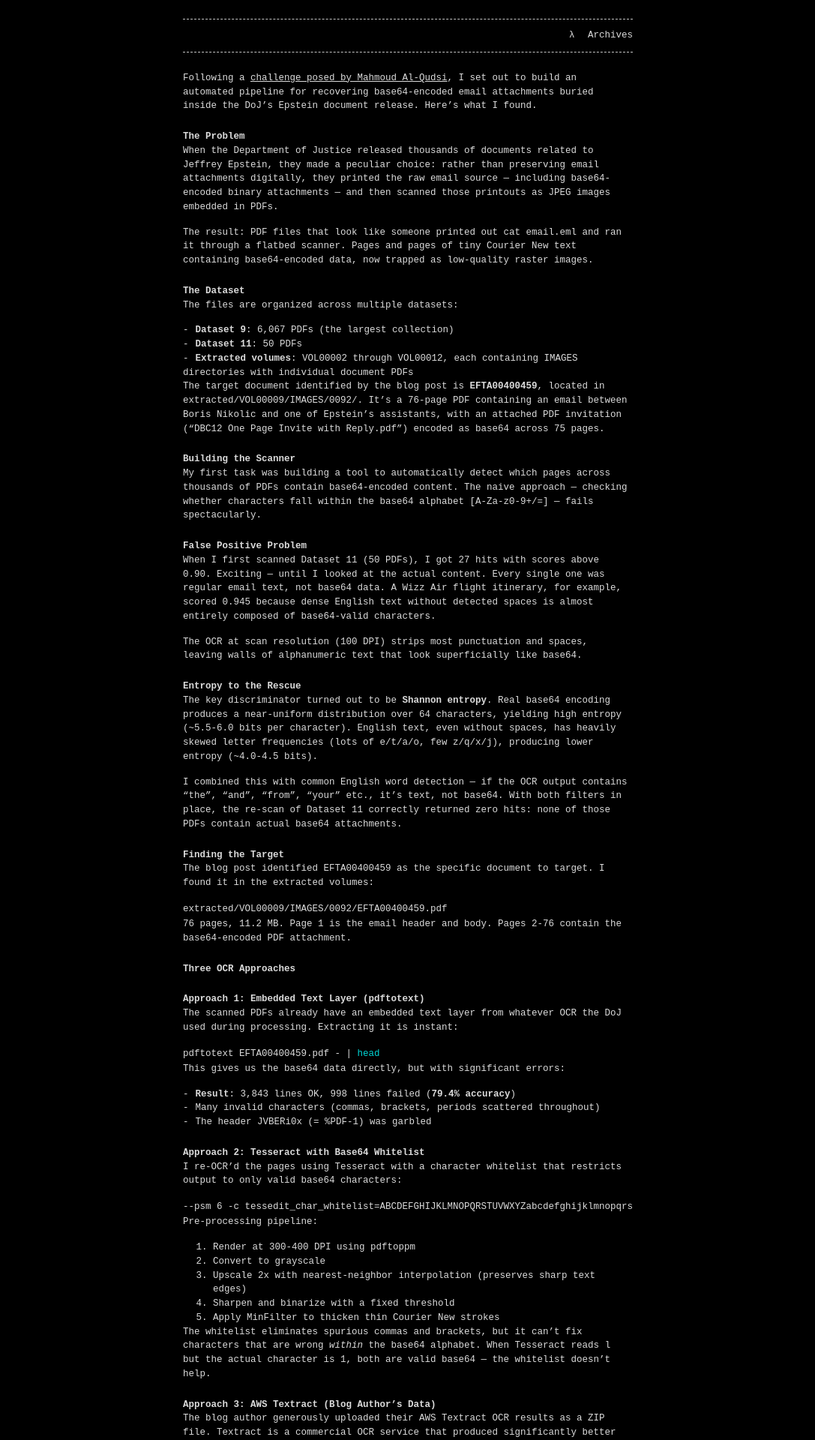
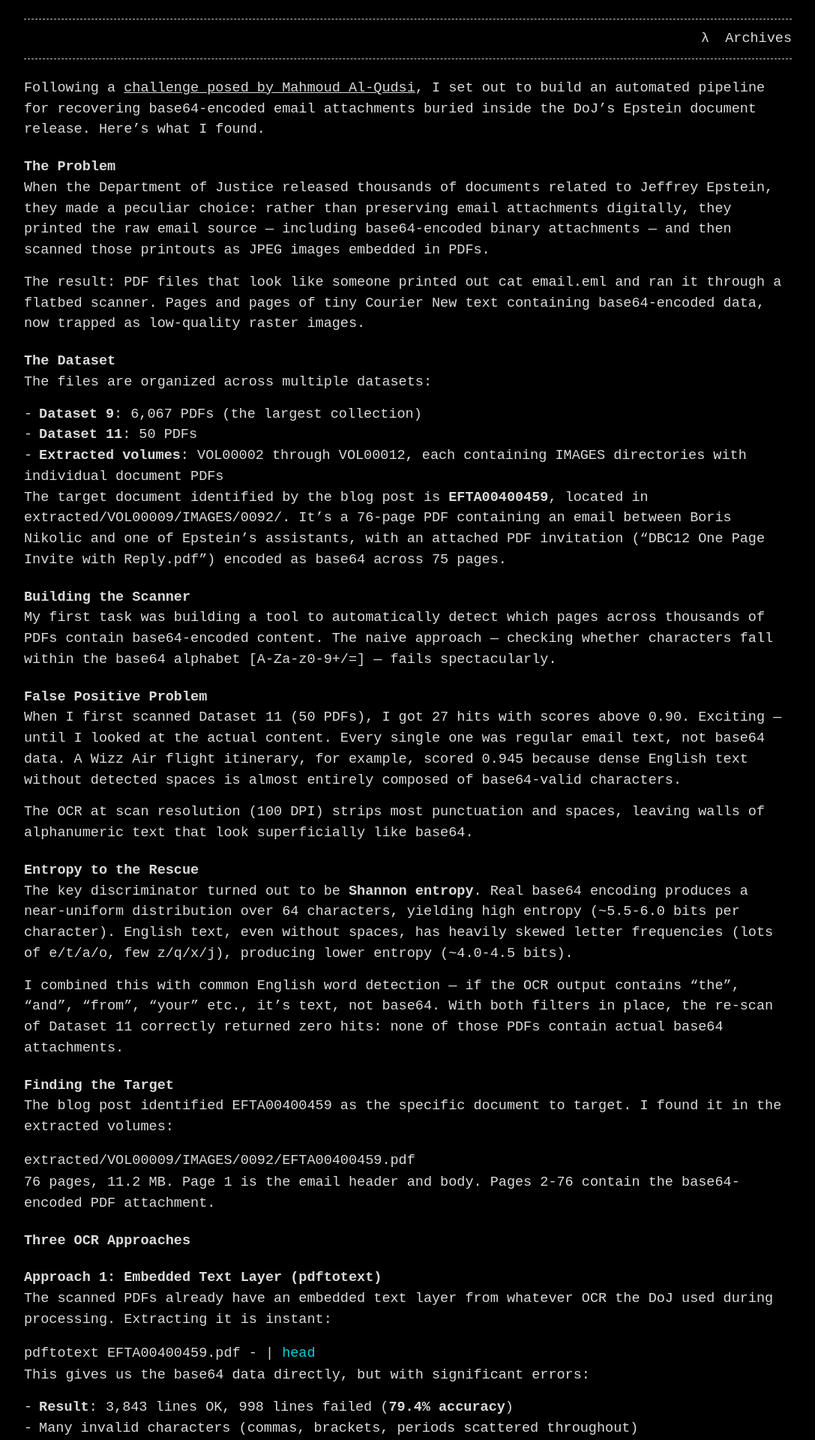
Before and after one commit to grahamg/blog, a Jekyll site: the page built from _posts/2026-02-05-recovering-hidden-pdf-attachments-from-epstein-document-release.md, in a window 1280 px wide. Shown: the top 1920 px of the page at 75% size, without its empty margins (96-1183 px from the left). Built offline with Jekyll 4.4.1, drawn with Linux system fonts in a browser that asks for light colours.

Commit message:
Make the side more readable.

```diff
--- a/_sass/base.scss
+++ b/_sass/base.scss
@@ -4,11 +4,11 @@
  * Style variables
  */
 $base-font-family:     'Source Code Pro', monospace !default;
-$base-font-size:       12.5px !default;
+$base-font-size:       18.5px !default;
 $mobile-font-size:     12px !default;
 $base-line-height:     1.5 !default;
 $container-width:      90% !default;
-$container-max-width:  600px !default;
+$container-max-width:  1024px !default;
 
 /**
  * Global
```
